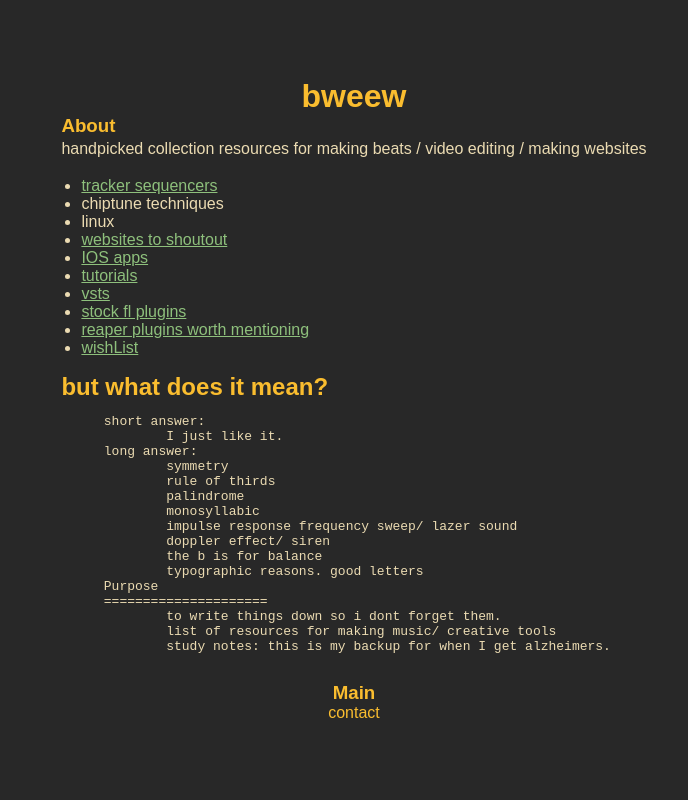
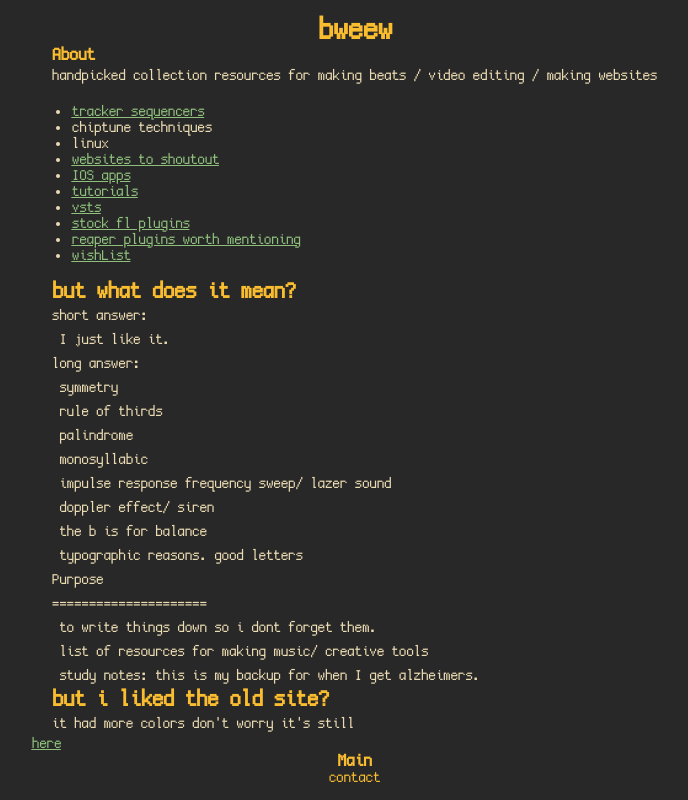
Before and after one commit to bweew/site2, a plain HTML site: page vimwiki_html/index.html in a window 1280 px wide. Both pictures are taken after a click on the element "About". Shown: the whole page, without its empty margins (286-974 px from the left). Drawn offline with Linux system fonts and the light colour scheme.

Commit message:
shortcuts working copy commit test

```diff
--- a/vimwiki_html/index.html
+++ b/vimwiki_html/index.html
@@ -1,7 +1,7 @@
 <!DOCTYPE html>
 <html>
 <head>
-<meta name="viewport" content="width=device-width, user-scalable=yes, initial-scale=1.0, maximum-scale=1.0, minimum-scale=1.0" />
+<meta name="viewport" content="width=device-width, user-scalable=yes, initial-scale=1.0, maximum-scale=4.0, minimum-scale=1.0" />
 <title>Bweew</title>
 <link rel="stylesheet" href="style.css" />
 </head>
@@ -10,37 +10,48 @@
     <div class="foldable-section">
         <h3 class="foldable-heading">About</h3>
         <p class="collapsed-paragraph">handpicked collection resources for making beats / video editing / making websites</p>
-		<ul class="collapsed-paragraph"><li><a href="trackers.html">tracker sequencers</a></li>
+		<ul class="collapsed-paragraph">
+			<li><a href="trackers.html">tracker sequencers</a></li>
 			<li>chiptune techniques</li>
 			<li>linux</li>
 			<li><a href="Websites to Shoutout.html">websites to shoutout</a></li>
 			<li><a href="IOS apps.html">IOS apps</a></li>
-		<li><a href="https://www.youtube.com/channel/UCuQRDVBQP6kL5kcgm8s8WQA">tutorials</a>
-		</li>
+			<li><a href="https://www.youtube.com/channel/UCuQRDVBQP6kL5kcgm8s8WQA">tutorials</a></li>
 			<li><a href="free vsts.html">vsts</a></li>
 			<li><a href="Stock Plugins.html">stock fl plugins</a></li>
 			<li><a href="reaper.html">reaper plugins worth mentioning</a></li>
-		<li><a href="wishList.html">wishList</a></li></ul>
+			<li><a href="wishList.html">wishList</a></li>
+		</ul>
 		<h2 class="collapsed-paragraph">but what does it mean?</h2>
-        <pre class="collapsed-paragraph">
+		<p class="collapsed-paragraph">
 			short answer:
-		I just like it.
+			<br>&emsp;I just like it.
+		</p>
+		<p class="collapsed-paragraph">
 			long answer:
-		symmetry
-		rule of thirds
-		palindrome
-		monosyllabic
-		impulse response frequency sweep/ lazer sound
-		doppler effect/ siren
-		the b is for balance
-		typographic reasons. good letters
+			<br>&emsp;symmetry
+			<br>&emsp;rule of thirds
+			<br>&emsp;palindrome
+			<br>&emsp;monosyllabic
+			<br>&emsp;impulse response frequency sweep/ lazer sound
+			<br>&emsp;doppler effect/ siren
+			<br>&emsp;the b is for balance
+			<br>&emsp;typographic reasons. good letters
+		</p>
+		<p class="collapsed-paragraph">
 			Purpose
-	=====================
-		to write things down so i dont forget them.
-		list of resources for making music/ creative tools
-		study notes: this is my backup for when I get alzheimers.
-        </pre>
+			<br>=====================
+			<br>&emsp;to write things down so i dont forget them.
+			<br>&emsp;list of resources for making music/ creative tools
+			<br>&emsp;study notes: this is my backup for when I get alzheimers.
+		</p>
+
+		<h2 class="collapsed-paragraph"> but i liked the old site?</h2>
+
+		<p class="collapsed-paragraph">it had more colors don't worry it's still </p>
+		<a class="collapsed-paragraph"	href="../index.html">here</a>
     </div>
+
     <div class="foldable-section">
         <h3 class="foldable-heading">Main</h3>
 		<span class="collapsed-paragraph">
@@ -52,7 +63,6 @@
 		<p class="collapsed-paragraph"></p>
     </div>
     <a style="color:#fabd2f; text-decoration:none; "href="https://bweew.github.io/site2/contact.html">contact</a>
-    <script src="script.js">
-    </script>
+    <script src="script.js"></script>
 </body>
 </html>
--- a/vimwiki_html/style.css
+++ b/vimwiki_html/style.css
@@ -18,11 +18,16 @@ body {
   min-height: 100vh;
 }
 
+@font-face {
+	font-family:myfont;
+	src:url(CozetteVector.ttf);
+}
+
 /* Set the dark background color */
 body {
   background-color: #282828;
   color: #ebdbb2; /* Text color */
-  font-family: cozettevector, sans-serif;
+  font-family:myfont, monospace;
 }
 
         /* Style for the collapsed paragraphs */
@@ -71,7 +76,7 @@ nav a {
 /* Style headings */
 h1, h2, h3 {
   color: #fabd2f; /* Heading color */
-  font-family: "cozettevector", sans-serif;
+  font-family: myfont, sans-serif;
 }
 
 /* Style paragraphs */
```
Lines whose indentation alone changed are shown as unchanged.
